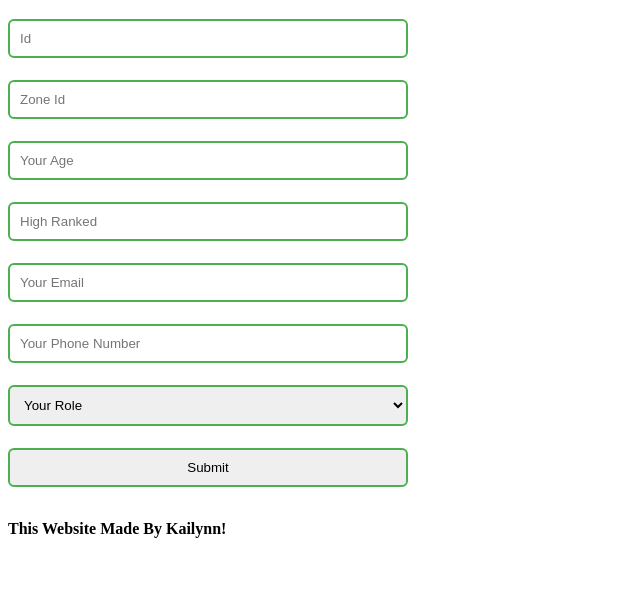
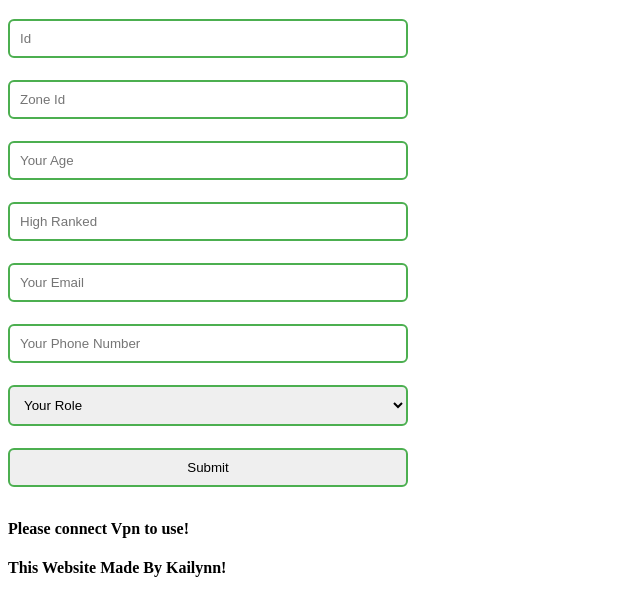
Before and after one commit to Kailynn412/Iconicsqform, a plain HTML site: page index.html in a window 1280 px wide. Shown: the part 122-738 px from the top of the page, without its empty margins (0-640 px from the left). Drawn offline with nearby package versions, Linux system fonts and the light colour scheme.

Commit message:
Add files via upload

```diff
--- a/index.html
+++ b/index.html
@@ -34,6 +34,7 @@
   </div>
   <link rel="stylesheet" href="style.css">
     <script src="main.js"></script>
+  <h4>Please connect Vpn to use!</h4>
   <h4>This Website Made By Kailynn!</h4>
 </body>
 </html>
```
